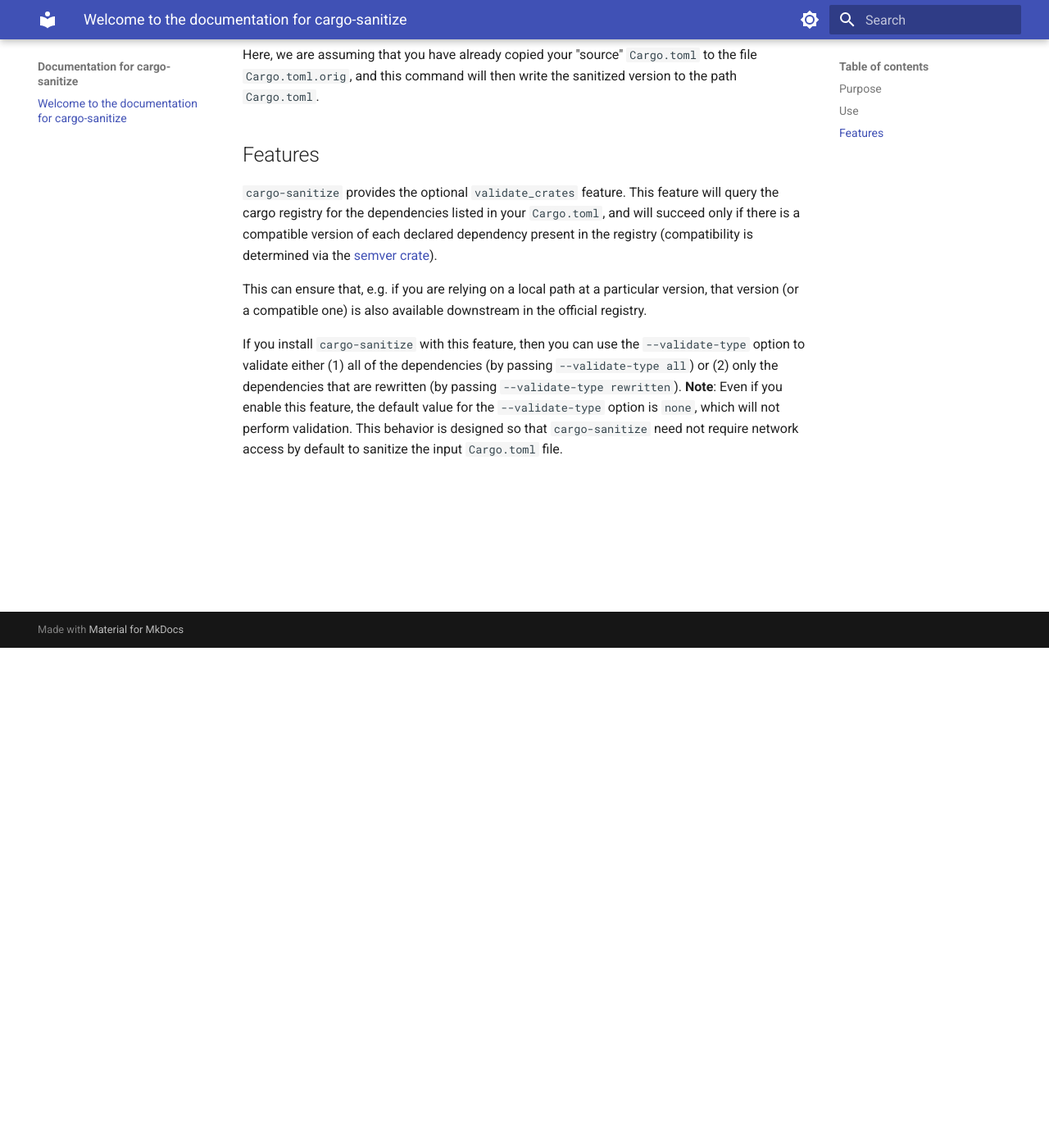
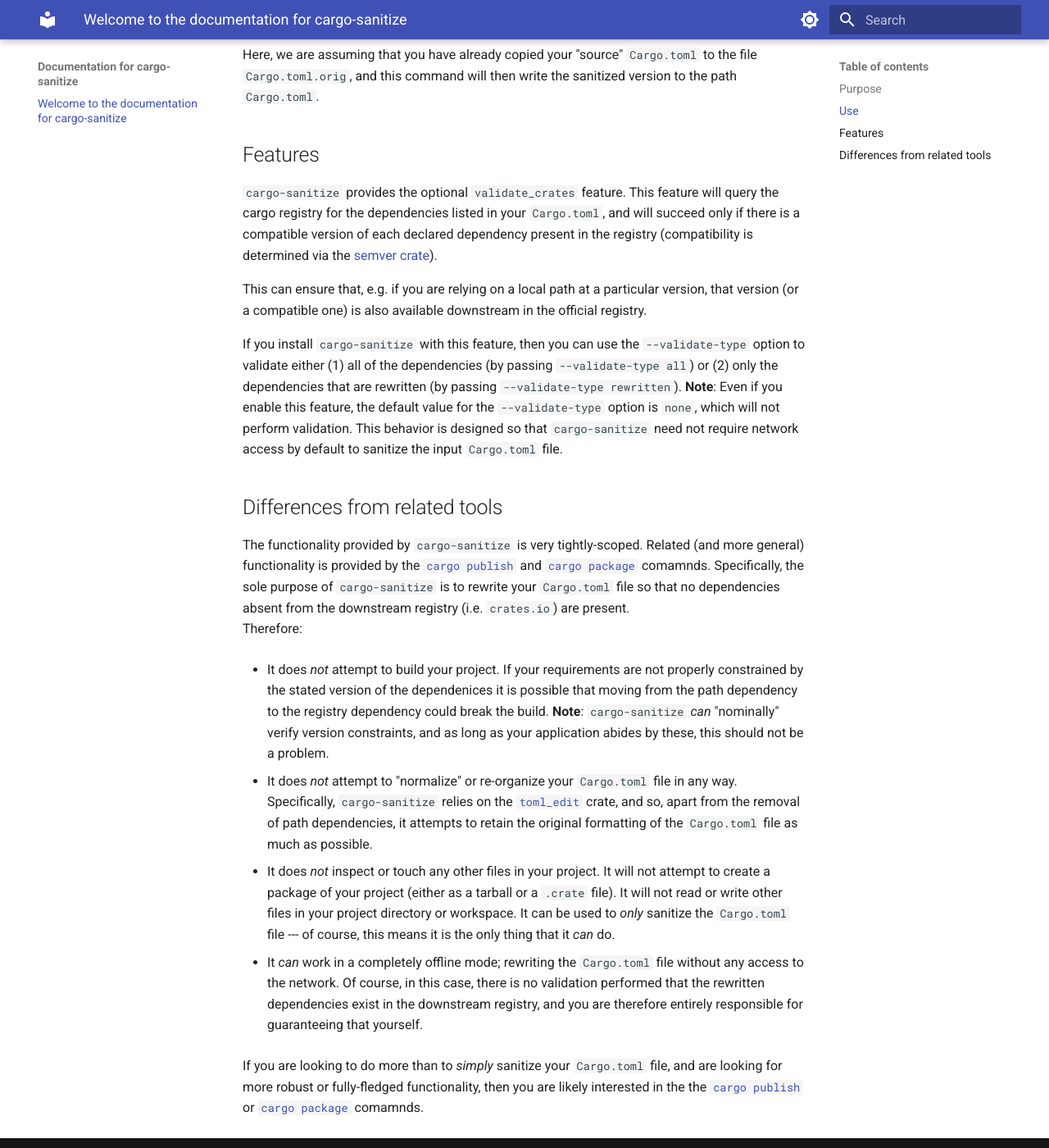
Before and after one commit to rob-p/cargo-sanitize, an MkDocs documentation site: the page built from docs/index.md, in a window 1280 px wide and 1400 px high, scrolled down 610 px. Shown: the whole window at 82% size. Built offline with MkDocs 1.6.1 and Material for MkDocs 9.7.7, drawn with Linux system fonts in a browser that asks for light colours.

Commit message:
update docs

```diff
--- a/docs/index.md
+++ b/docs/index.md
@@ -36,3 +36,31 @@
 (by passing `--validate-type rewritten`).  **Note**: Even if you enable this feature, the default value for the
 `--validate-type` option is `none`, which will not perform validation.  This behavior is designed so that `cargo-sanitize`
 need not require network access by default to sanitize the input `Cargo.toml` file.
+
+
+## Differences from related tools
+
+The functionality provided by `cargo-sanitize` is very tightly-scoped.  Related (and more general) functionality is provided by
+the [`cargo publish`](https://doc.rust-lang.org/cargo/commands/cargo-publish.html) and [`cargo package`](https://doc.rust-lang.org/cargo/commands/cargo-package.html) comamnds.
+Specifically, the sole purpose of `cargo-sanitize` is to rewrite your `Cargo.toml` file so that no dependencies absent from the downstream registry (i.e. `crates.io`) are present.
+Therefore:
+
+  - It does *not* attempt to build your project. If your requirements are not properly constrained by the stated version of the dependenices it is
+  possible that moving from the path dependency to the registry dependency could break the build.  **Note**: `cargo-sanitize` _can_
+  "nominally" verify version constraints, and as long as your application abides by these, this should not be a problem.
+
+  - It does *not* attempt to "normalize" or re-organize your `Cargo.toml` file in any way.  Specifically, `cargo-sanitize` relies
+  on the [`toml_edit`](https://crates.io/crates/toml_edit) crate, and so, apart from the removal of path dependencies, it attempts to
+  retain the original formatting of the `Cargo.toml` file as much as possible.
+
+  - It does *not* inspect or touch any other files in your project. It will not attempt to create a package of your project (either as a tarball or a `.crate` file).
+  It will not read or write other files in your project directory or workspace.  It can be used to *only* sanitize the `Cargo.toml` file --- of course, this
+  means it is the only thing that it *can* do.
+
+  - It *can* work in a completely offline mode; rewriting the `Cargo.toml` file without any access to the network.  Of course, in this case, there is
+  no validation performed that the rewritten dependencies exist in the downstream registry, and you are therefore entirely responsible for guaranteeing
+  that yourself.
+
+If you are looking to do more than to *simply* sanitize your `Cargo.toml` file, and are looking for more robust or fully-fledged functionality,
+then you are likely interested in the the [`cargo publish`](https://doc.rust-lang.org/cargo/commands/cargo-publish.html) or
+[`cargo package`](https://doc.rust-lang.org/cargo/commands/cargo-package.html) comamnds.
```
Also changed, not shown: 1 other file.
